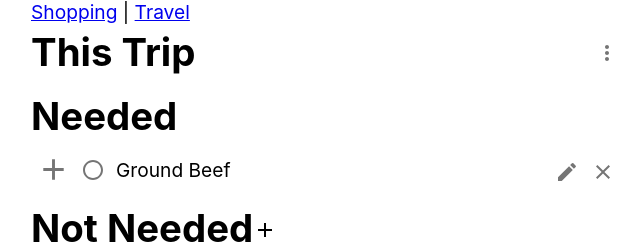
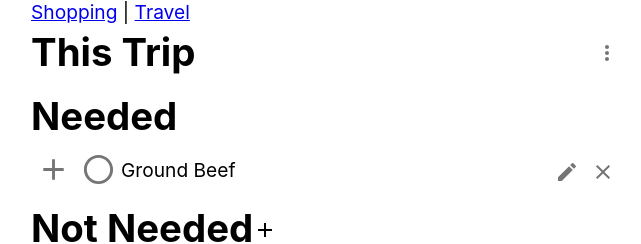
Before and after one commit to grant273/tripper, a React (Create React App) app: page / in a window 1280 px wide. Shown: the top 244 px of the page, without its empty margins (309-950 px from the left). Built offline with nearby package versions, Linux system fonts and the light colour scheme.

Commit message:
Fix checkbxo size

```diff
--- a/src/GroceryItem.js
+++ b/src/GroceryItem.js
@@ -100,8 +100,7 @@ export default class GroceryItem extends Component {
                 aria-checked="false"
                 onClick={this.onSetNotNeeded}
             >
-                <RadioButtonUncheckedIcon
-                />
+                <RadioButtonUncheckedIcon fontSize="large" />
             </ListItemIcon>
         );
         const secondaryActions = (
```
